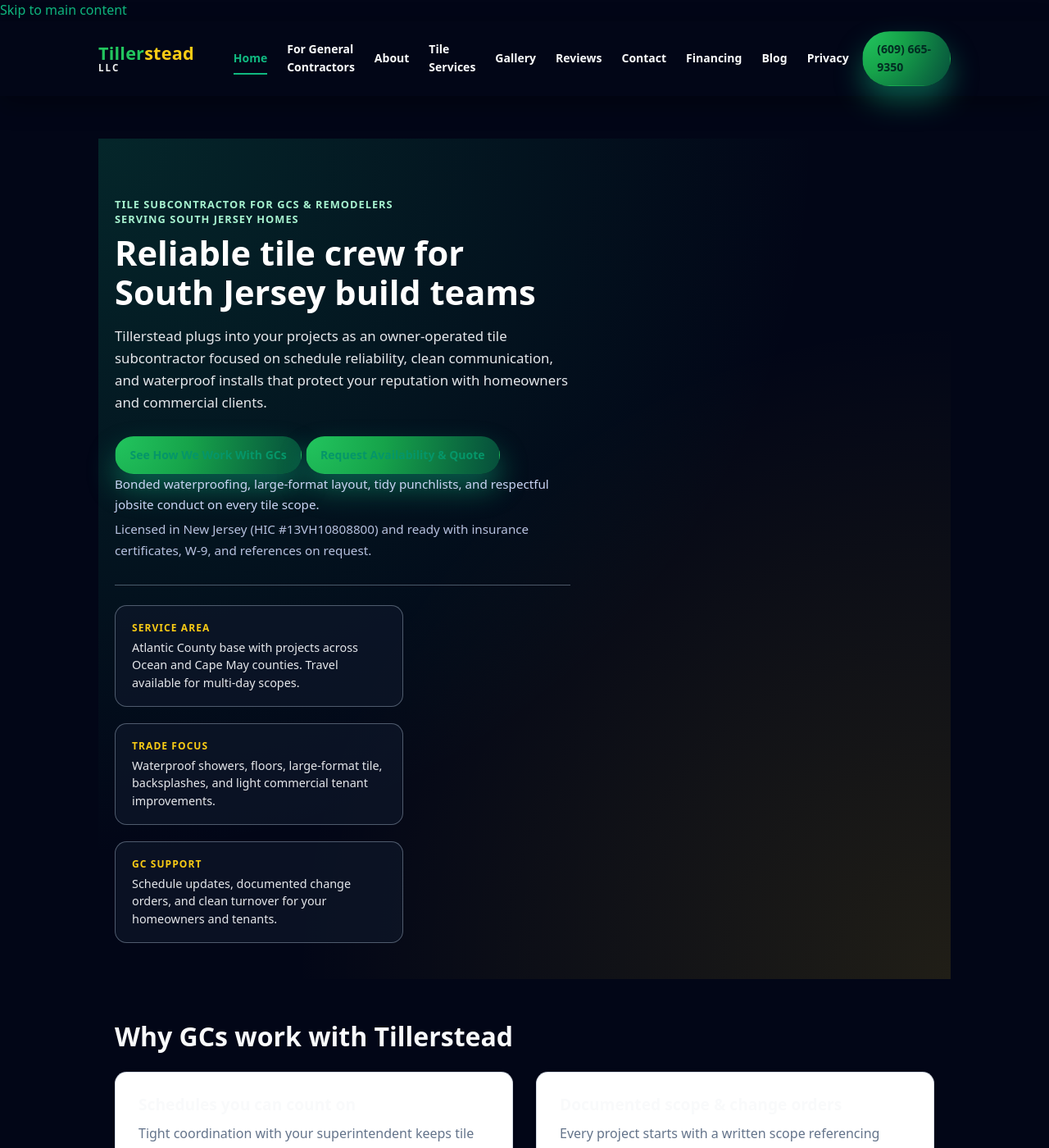
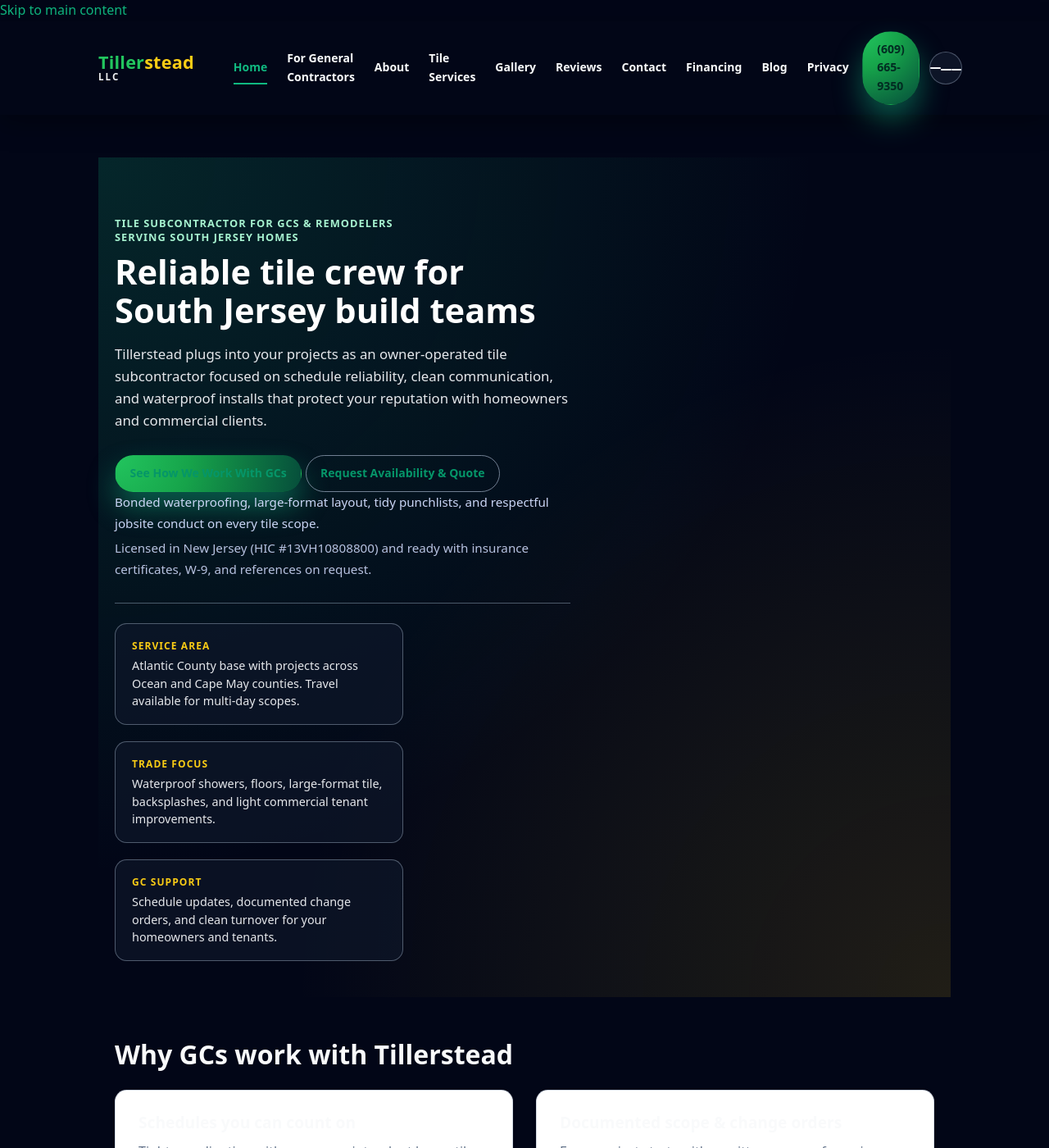
Before and after one commit to XTX33/Tillerstead-site, a Jekyll site: the page built from index.html, in a window 1280 px wide and 1400 px high. Shown: the whole window at 82% size. Built offline with Jekyll 4.4.1, drawn with Linux system fonts in a browser that asks for light colours.

Commit message:
Update theme.css

```diff
--- a/assets/css/theme.css
+++ b/assets/css/theme.css
@@ -769,3 +769,60 @@
 .logo-two-tone--light {
   --logo-llc-color: #020617; /* near-black on light */
 }
+/* Button contrast fixes */
+.btn-primary,
+.btn.primary {
+  background: linear-gradient(135deg, #16a34a 0%, #15803d 40%, #166534 100%);
+  color: #ecfdf5; /* light text */
+  border-color: rgba(22, 163, 74, 0.9);
+  box-shadow: 0 18px 40px rgba(22, 163, 74, 0.6);
+}
+
+/* Mobile hamburger visual tweak */
+.nav-toggle {
+  width: 40px;
+  height: 40px;
+  border-radius: 999px;
+  border: 1px solid rgba(148, 163, 184, 0.45);
+  background: rgba(15, 23, 42, 0.9);
+  display: inline-flex;
+  align-items: center;
+  justify-content: center;
+  padding: 0;
+}
+
+.nav-toggle-bar {
+  width: 18px;
+  height: 2px;
+  border-radius: 999px;
+  background: #f9fafb;
+}
+
+.nav-toggle-bar + .nav-toggle-bar {
+  margin-top: 4px;
+}
+
+.btn-primary:hover,
+.btn-primary:focus-visible,
+.btn.primary:hover,
+.btn.primary:focus-visible {
+  background: linear-gradient(135deg, #16a34a 0%, #15803d 45%, #14532d 100%);
+  color: #ecfdf5;
+}
+
+/* Secondary “ghost” button next to it */
+.btn-ghost,
+.btn.ghost {
+  background: transparent;
+  color: #e5e7eb;
+  border-color: rgba(148, 163, 184, 0.75);
+  box-shadow: none;
+}
+
+.btn-ghost:hover,
+.btn-ghost:focus-visible,
+.btn.ghost:hover,
+.btn.ghost:focus-visible {
+  background: rgba(15, 23, 42, 0.85);
+  color: #f9fafb;
+}
```
